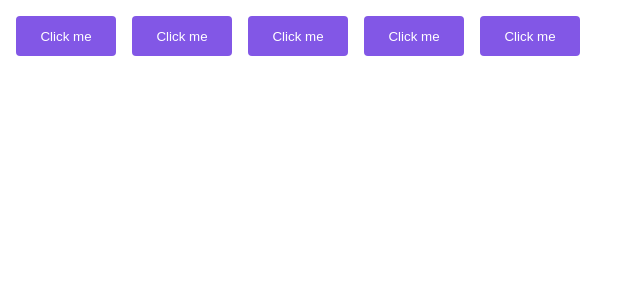
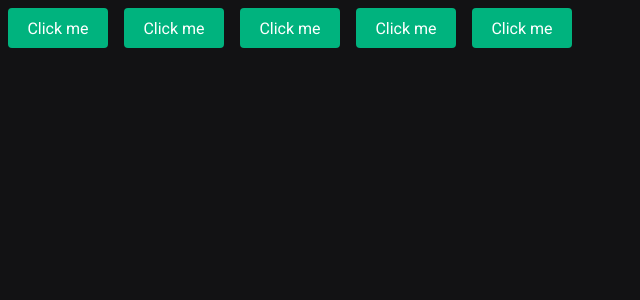
Before and after one commit to guilhermerera/ignite-timer, a React (Vite) app: page / in a window 1280 px wide. Shown: the top 300 px of the page, without its empty margins (0-640 px from the left). Built offline with nearby package versions, Linux system fonts and the light colour scheme.

Commit message:
theme and global css setup

```diff
--- a/index.html
+++ b/index.html
@@ -1,12 +1,24 @@
 <!doctype html>
 <html lang="en">
+
 <head>
   <meta charset="UTF-8" />
+
+  <link rel="preconnect" href="https://fonts.googleapis.com" />
+  <link rel="preconnect" href="https://fonts.gstatic.com" crossorigin />
+
   <meta name="viewport" content="width=device-width, initial-scale=1.0" />
+
+  <link
+    href="https://fonts.googleapis.com/css2?family=Roboto+Mono:ital,wght@0,700;1,700&family=Roboto:wght@400;700&display=swap"
+    rel="stylesheet" />
+
   <title>Ignite Title</title>
 </head>
+
 <body>
   <div id="root"></div>
   <script type="module" src="/src/main.tsx"></script>
 </body>
+
 </html>
--- a/src/App.tsx
+++ b/src/App.tsx
@@ -1,11 +1,15 @@
 import { ThemeProvider } from "styled-components";
+
+import { GlobalStyle } from "./styles/global";
 import { defaultTheme } from "./styles/themes/default";
 
 import { Button } from "./components/Button";
 
+
 export function App() {
 	return (
 		<ThemeProvider theme={defaultTheme}>
+			<GlobalStyle />
 			<Button variant='primary' />
 			<Button variant='secondary' />
 			<Button variant='danger' />
--- a/src/components/Button/Button.styles.ts
+++ b/src/components/Button/Button.styles.ts
@@ -18,7 +18,7 @@
 	border: 0;
 	margin: 8px;
 
-	background-color: ${(props) => props.theme.primary};
+	background-color: ${(props) => props.theme["green-300"]};
 	color: ${(props) => props.theme.white};
 
 	/* ${(props) => {
--- /dev/null
+++ b/src/styles/global.ts
@@ -0,0 +1,25 @@
+import { createGlobalStyle } from "styled-components";
+
+export const GlobalStyle = createGlobalStyle`
+    *{
+        margin:0;
+        padding:0;
+        box-sizing:border-box;
+    }
+
+    :focus{
+        outline:0;
+        box-shadow: 0 0 0 2px ${(props) => props.theme["green-500"]};
+    }
+
+    body {
+        background: ${(props) => props.theme["gray-900"]};
+        color: #${(props) => props.theme["gray-300"]};
+    }
+
+    body, input, button, textarea {
+        font-family: 'Roboto', sans-serif;
+        font-weight: 400;
+        font-size: 1rem;
+    }
+`;
--- a/src/styles/themes/default.ts
+++ b/src/styles/themes/default.ts
@@ -1,5 +1,21 @@
 export const defaultTheme = {
-    white: '#FFF',
-    primary: '#8257e6',
-    secondary: 'orange',
-  }
+  white: '#FFF',
+
+  'gray-100': '#E1E1E6',
+  'gray-300': '#C4C4CC',
+  'gray-400': '#8D8D99',
+  'gray-500': '#7C7C8A',
+  'gray-600': '#323238',
+  'gray-700': '#29292E',
+  'gray-800': '#202024',
+  'gray-900': '#121214',
+
+  'green-300': '#00B37E',
+  'green-500': '#00875F',
+  'green-700': '#015F43',
+
+  'red-500': '#AB222E',
+  'red-700': '#7A1921',
+
+  'yellow-500': '#FBA94C',
+}
```
Lines whose indentation alone changed are shown as unchanged.
